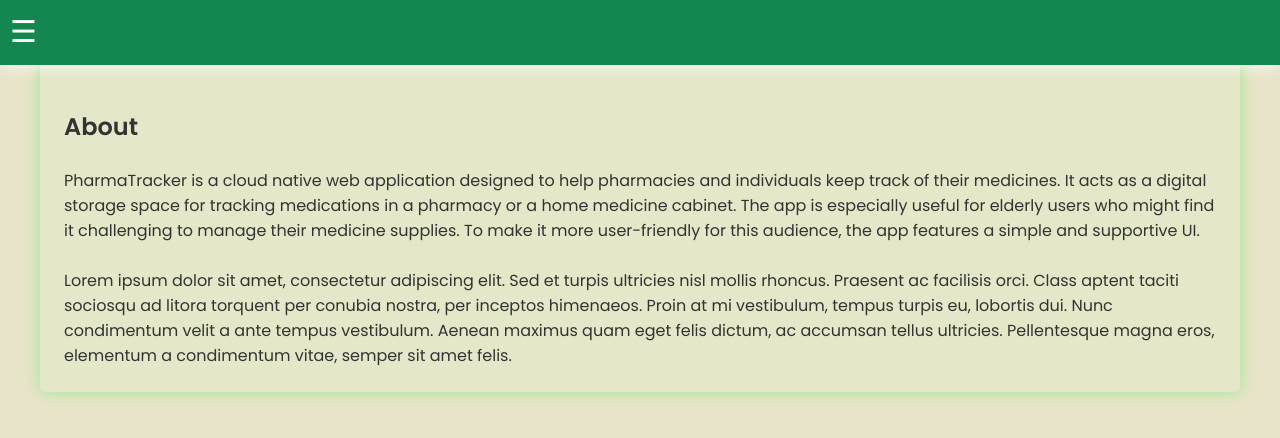
After one commit to Atrolide/PharmaTracker, a FastAPI app: template src/frontend/templates/about.html in a window 1280 px wide. The commit adds this page. Shown: the top 438 px of the page. Run offline with FastAPI, Linux system fonts and the light colour scheme; the template is opened without the code that fills it, so the values that code supplies are empty; parts of the project's set-up code (start-up, migrations or seed data) failed here and were passed over.

Commit message:
033: Modified dynamo client, added better styling

```diff
--- a/src/frontend/static/css/styles.css
+++ b/src/frontend/static/css/styles.css
@@ -90,8 +74,6 @@
     background-color: #13874f;
     padding: 10px;
     display: flex;
-    justify-content: space-between;
-    align-items: center;
     box-shadow: 0 0 15px rgb(255, 255, 255);
     z-index: 1000;
 }
@@ -106,7 +88,7 @@
     background: none;
     border: none;
     cursor: pointer;
-    font-size: 24px;
+    font-size: 30px;
     color: #fff;
     transition: transform 0.3s ease;
 }
--- /dev/null
+++ b/src/frontend/templates/about.html
@@ -0,0 +1,53 @@
+<!DOCTYPE html>
+<html lang="en">
+
+<head>
+    <meta charset="UTF-8">
+    <meta name="viewport" content="width=device-width, initial-scale=1.0">
+    <title>Medkit</title>
+    <link rel="icon" href="../static/img/PT_logo_v1.png" type="image/x-icon">
+    <link rel="stylesheet" href="../static/css/styles.css">
+    <link href="https://fonts.googleapis.com/css2?family=Poppins:wght@400;600&display=swap" rel="stylesheet">
+</head>
+
+<body>
+    <div class="container">
+        <header>
+            <nav class="navbar">
+                <!-- Hidden checkbox for controlling dropdown visibility -->
+                <input type="checkbox" id="navbar-toggle" class="navbar-toggle-checkbox">
+                <label for="navbar-toggle" class="navbar-toggle">
+                    <span class="navbar-toggle-icon"></span>
+                </label>
+                <ul class="navbar-menu">
+                    <li class="navbar-item"><a href="/" class="navbar-link">Home</a></li>
+                    <li class="navbar-item"><a href="/medkit" class="navbar-link">My Medkit</a></li>
+                    <li class="navbar-item"><a href="/about" class="navbar-link">About</a></li>
+                    <li class="navbar-item">
+                        <form action="/logout" method="post" class="logout-form">
+                            <button type="submit" class="navbar-link">Logout</button>
+                        </form>
+                    </li>
+                </ul>
+            </nav>
+        </header>
+
+        <main>
+            <h2>About</h2>
+
+            <p> PharmaTracker is a cloud native web application designed to help pharmacies and individuals keep track of their
+                medicines. It acts as a digital storage space for tracking medications in a pharmacy or a home medicine
+                cabinet. The app is especially useful for elderly users who might find it challenging to manage their
+                medicine supplies. To make it more user-friendly for this audience, the app features a simple and
+                supportive UI.<br><br>
+
+                Lorem ipsum dolor sit amet, consectetur adipiscing elit. Sed et turpis ultricies nisl mollis rhoncus.
+                Praesent ac facilisis orci. Class aptent taciti sociosqu ad litora torquent per conubia nostra, per
+                inceptos himenaeos. Proin at mi vestibulum, tempus turpis eu, lobortis dui. Nunc condimentum velit a
+                ante tempus vestibulum. Aenean maximus quam eget felis dictum, ac accumsan tellus ultricies.
+                Pellentesque magna eros, elementum a condimentum vitae, semper sit amet felis.</p>
+        </main>
+    </div>
+</body>
+
+</html>
--- a/src/main.py
+++ b/src/main.py
@@ -6,7 +6,7 @@
 from functools import wraps
 
 # FastAPI
-from fastapi import FastAPI, Request, Response, Form, status
+from fastapi import FastAPI, Request, Form, status
 from fastapi.templating import Jinja2Templates
 from fastapi.staticfiles import StaticFiles
 from fastapi.responses import HTMLResponse, RedirectResponse
@@ -15,7 +15,7 @@
 from pydantic import ValidationError
 
 # Internal
-from src.modules.models.inputs.app_inputs import LoginInput, RegisterInput
+from src.modules.models.inputs.app_inputs import LoginInput, RegisterInput, MedicineInput
 from src.modules.services.aws.cognito_service import CognitoClient
 
 
@@ -79,6 +79,20 @@
     if request.cookies.get("session_token"):
         return RedirectResponse(url="/", status_code=status.HTTP_307_TEMPORARY_REDIRECT)
     return templates.TemplateResponse("register.html", {"request": request})
+
+
+@app.get("/medkit", response_class=HTMLResponse)
+@login_required
+async def get_medkit(request: Request):
+    """Displays the login page."""
+    return templates.TemplateResponse("medkit.html", {"request": request})
+
+
+@app.get("/about", response_class=HTMLResponse)
+@login_required
+async def get_dosage(request: Request):
+    """Displays the login page."""
+    return templates.TemplateResponse("about.html", {"request": request})
 
 
 @app.post("/logout")
--- a/src/modules/config/aws_settings.py
+++ b/src/modules/config/aws_settings.py
@@ -26,3 +26,8 @@
     app_client_secret: str | None = os.getenv("APP_CLIENT_SECRET")
 
     model_config = SettingsConfigDict(case_sensitive=True)
+
+class DynamoDBSettings(BaseAwsSettings):
+    """Settings for DynamoDB Client"""
+    table_name: str | None = os.getenv("DYNAMO_DB_TABLE_NAME")
+    model_config = SettingsConfigDict(case_sensitive=True)
```
Also changed, not shown: other parts of src/frontend/static/css/styles.css (+62 -26 lines), src/frontend/templates/index.html (+6 -6 lines), src/frontend/templates/medkit.html (added, +66 -0 lines), src/modules/models/inputs/app_inputs.py (+17 -0 lines), src/modules/services/aws/dynamodb_service.py (added, +23 -0 lines), 2 other files.
